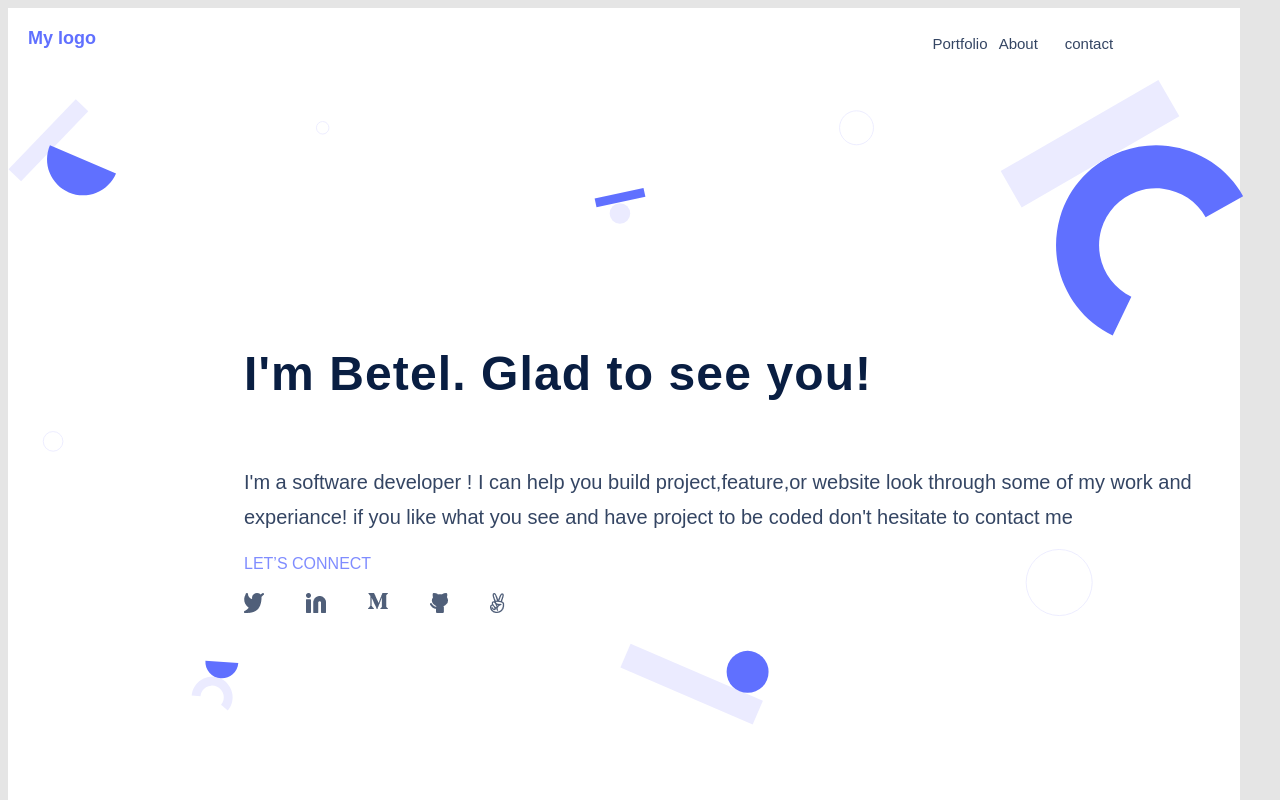
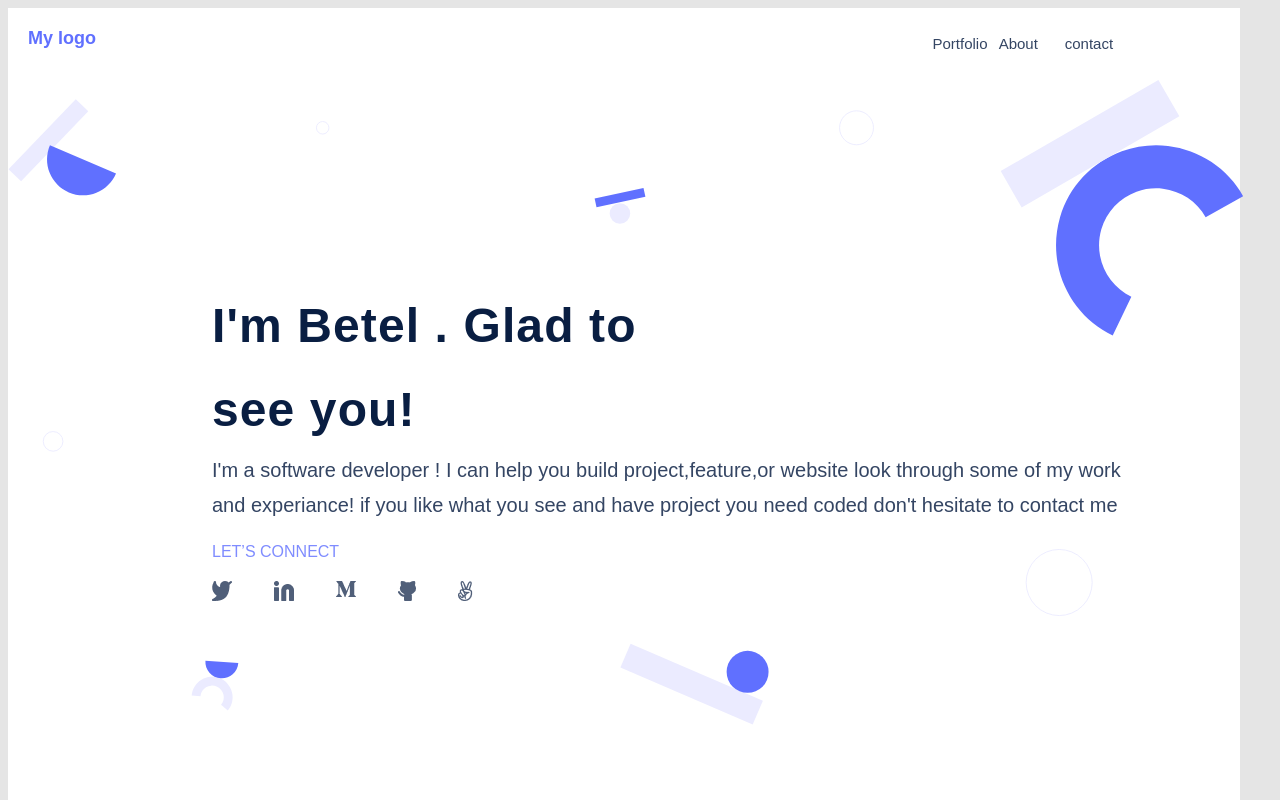
Before and after one commit to beteland123/Portfolio, a website: page index.html in a window 1280 px wide. Shown: the top 800 px of the page. Drawn offline with Linux system fonts and the light colour scheme; a web font is replaced by a local one.

Commit message:
update style of paragraph

```diff
--- a/index.html
+++ b/index.html
@@ -29,10 +29,10 @@
 
     <section class="headline">
         <div class="text">
-            <h1 class="primery-text">I'm Betel. Glad to see you!</h1>
+            <h1 class="primery-text">I'm Betel . Glad to see you!</h1>
         <p class="body2">I'm a software developer ! I can help you build project,feature,or
             website look through some of my work and experiance!
-            if you like what you see  and have project to be coded don't hesitate to contact me
+            if you like what you see  and have project you need coded don't hesitate to contact me
         </p>
 
         <p class="connect">LET’S CONNECT</p>
--- a/style.css
+++ b/style.css
@@ -1113,7 +1113,7 @@ label {
     flex-direction: column;
     align-items: flex-start;
     padding-top: 10.125em;
-    padding-left: 13.25em;
+    padding-left: 11.25em;
     gap: 0.075em;
     width: 57.5em;
     height: 16.75em;
@@ -1121,11 +1121,11 @@ label {
   }
 
   .primery-text {
-    width: 57.5em;
+    width: 9.5em;
     height: 7.625em;
     font-weight: 700;
     font-size: 3em;
-    line-height: 3.75em;
+    line-height: 1.75em;
     display: flex;
     align-items: center;
     letter-spacing: 0.023125em;
@@ -1134,7 +1134,7 @@ label {
   }
 
   .body2 {
-    width: 47.5em;
+    width: 45.5em;
     height: 6.125em;
     font-weight: 400;
     font-size: 1.25em;
@@ -1401,7 +1401,7 @@ label {
   .Action {
     width: 18.4375em;
     height: 4.5em;
-    margin-top: 0.625em;
+    margin-top: 4em;
   }
 
   .btn {
@@ -1660,7 +1660,8 @@ label {
   }
 
   .contact-body {
-    width: 35.5625em;
+    padding-left: 4em;
+    width: 28.5625em;
     height: 6.375em;
     left: 1.5em;
     top: 300.125em;
```
